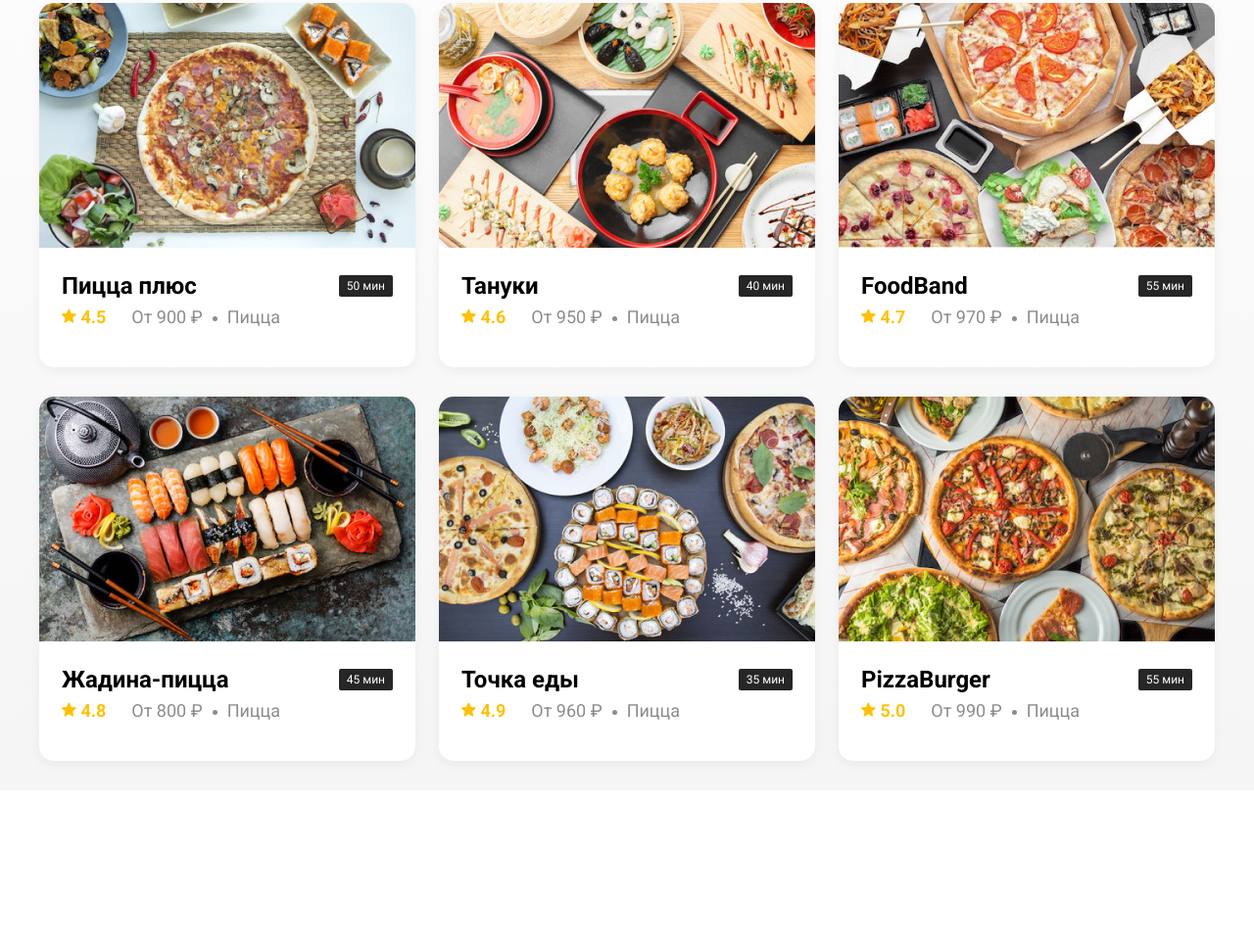
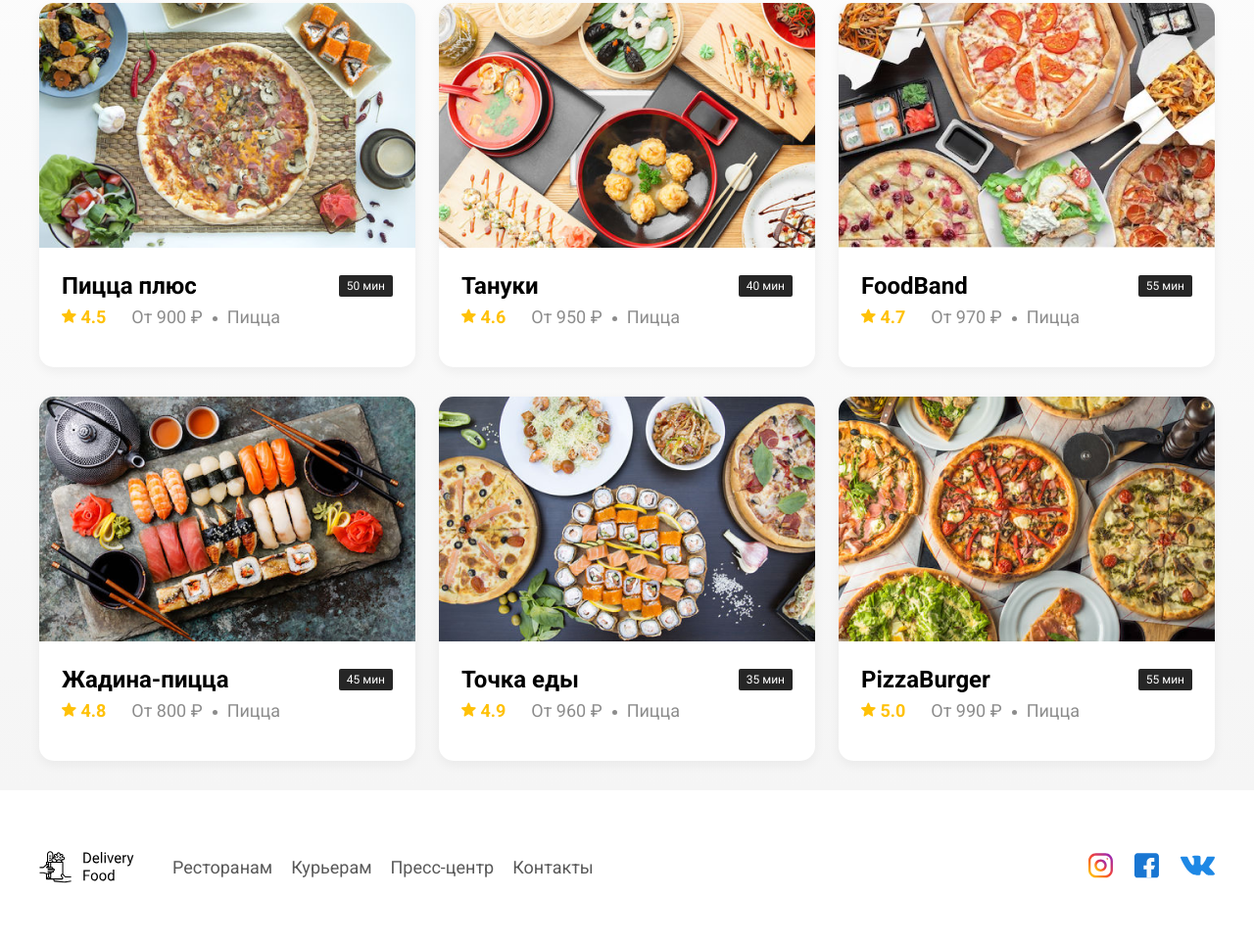
Before and after one commit to magnes8351/Delivery-Food, a plain HTML site: page index.html in a window 1280 px wide. Shown: the part 565-1529 px from the top of the page at 98% size. Before the commit the page ends 1372 px from the top, so only its background shows below. Drawn offline with Linux system fonts and the light colour scheme.

Commit message:
подвал

```diff
--- a/css/style.css
+++ b/css/style.css
@@ -181,3 +181,35 @@ vertical-align: middle;
 border-radius: 50%;
 margin-left: 10px;
 }
+
+.footer{
+    padding: 60px 0;
+}
+.footer-block{
+    display: flex;
+    align-items: center;
+    justify-content: space-between;
+}
+.footer-nav{
+    margin-right: auto;
+    margin-left: 35px;
+}
+.footer-link{
+    display: inline-block;
+    color: #595959;
+    text-decoration: none;
+    font-size: 18px;
+    font-style: normal;
+    font-weight: normal;
+    line-height: 21px;
+}
+.footer-link:not(:last-child){
+    margin-right: 15px;
+}
+.social-links{
+    display: flex;
+    align-items: center;
+}
+.social-link:not(:last-child){
+    margin-right: 21px;
+}
--- a/index.html
+++ b/index.html
@@ -145,5 +145,25 @@
         </section>
         </div>
     </main>
+
+    <footer class="footer">
+        <div class="container">
+            <div class="footer-block">
+                <img src="img/logo.svg" alt="" class="footer-logo">
+                <nav class="footer-nav">
+                    <a href="#" class="footer-link">Ресторанам</a>
+                    <a href="#" class="footer-link">Курьерам</a>
+                    <a href="#" class="footer-link">Пресс-центр</a>
+                    <a href="#" class="footer-link">Контакты</a>
+                </nav>
+                <div class="social-links">
+                    <a href="#" class="social-link"><img src="img/insta.svg" alt=""></a>
+                    <a href="#" class="social-link"><img src="img/fb.svg" alt=""></a>
+                    <a href="#" class="social-link"><img src="img/vk.svg" alt=""></a>
+                </div>
+            </div>
+        </div>
+    </footer>
+
 </body>
 </html>
```
Also changed, not shown: img/fb.svg (added), img/insta.svg (added), img/vk.svg (added).
